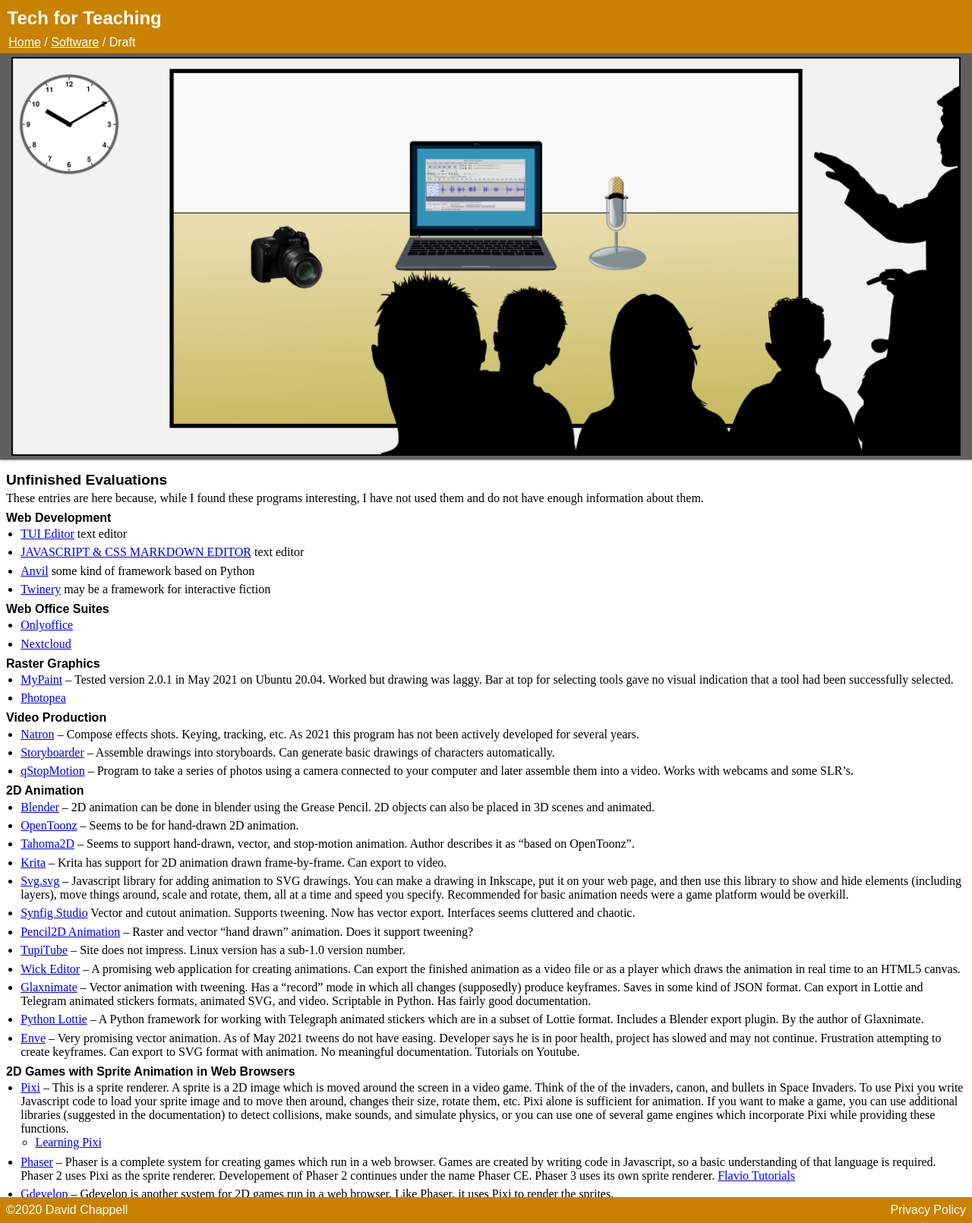
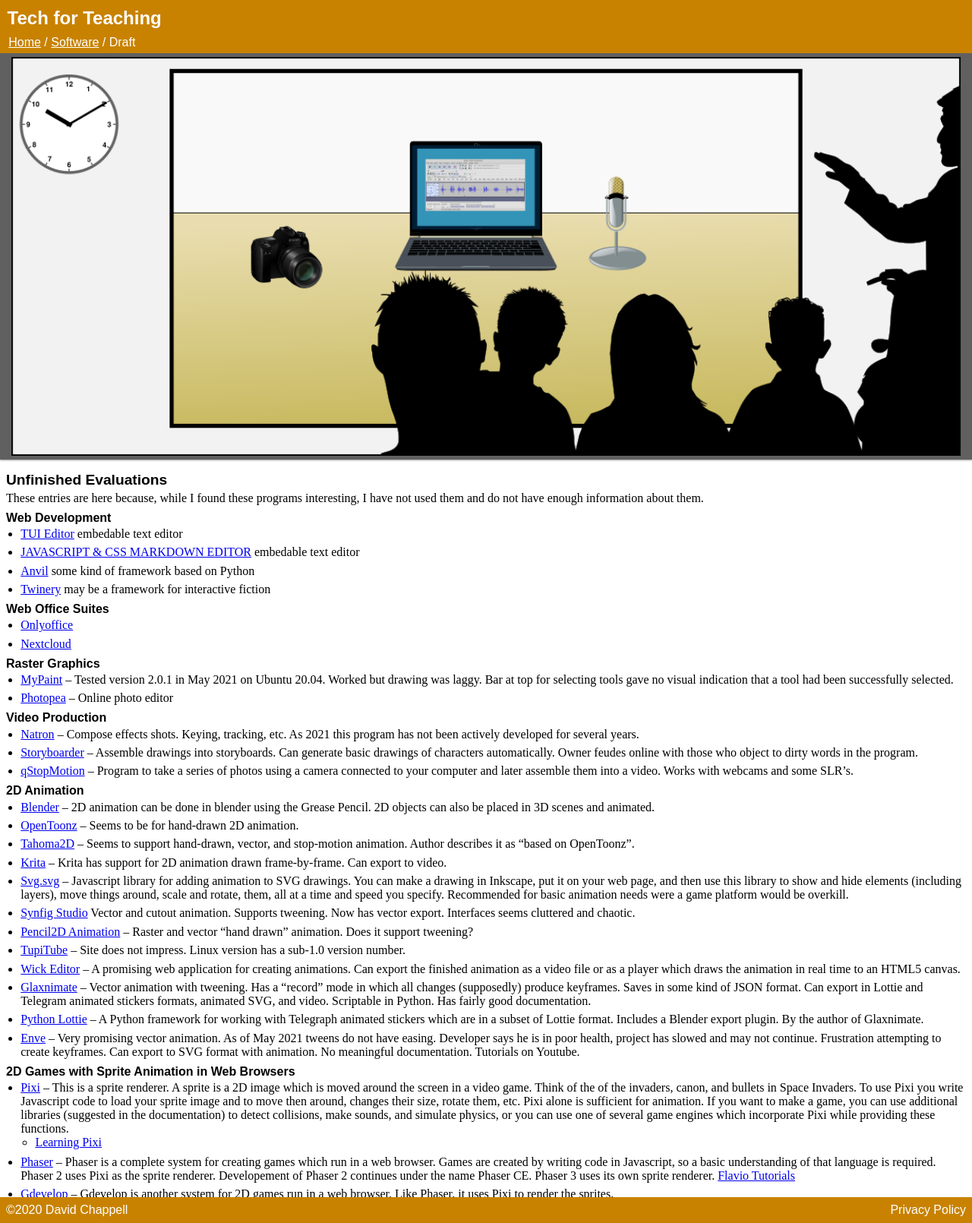
Before and after one commit to david672orford/tech-for-teaching, a Jekyll site: the page built from software/draft.md, in a window 1280 px wide. Shown: the whole page at 76% size. Built offline with Jekyll 4.4.1, drawn with Linux system fonts in a browser that asks for light colours; our own code applies the rules of GitHub Pages for plain Markdown files.

Commit message:
added a few notes

```diff
--- a/software/draft.md
+++ b/software/draft.md
@@ -4,8 +4,8 @@ These entries are here because, while I found these programs interesting,
 I have not used them and do not have enough information about them.
 
 ### Web Development
-* [TUI Editor](https://github.com/nhn/tui.editor) text editor
-* [JAVASCRIPT & CSS MARKDOWN EDITOR](https://www.cssscript.com/tag/markdown-editor/) text editor
+* [TUI Editor](https://github.com/nhn/tui.editor) embedable text editor
+* [JAVASCRIPT & CSS MARKDOWN EDITOR](https://www.cssscript.com/tag/markdown-editor/) embedable text editor
 * [Anvil](https://anvil.works/) some kind of framework based on Python
 * [Twinery](https://twinery.org/) may be a framework for interactive fiction
 
@@ -17,7 +17,7 @@ I have not used them and do not have enough information about them.
 * [MyPaint](http://mypaint.org/) -- Tested version 2.0.1 in May 2021 on Ubuntu 20.04. Worked but drawing
   was laggy. Bar at top for selecting tools gave no visual indication that a tool had been
   successfully selected.
-* [Photopea](https://www.photopea.com/)
+* [Photopea](https://www.photopea.com/) -- Online photo editor
 
 ### Video Production
 * [Natron](https://natrongithub.github.io/) --
@@ -26,6 +26,7 @@ I have not used them and do not have enough information about them.
 * [Storyboarder](https://wonderunit.com/storyboarder/) --
 	Assemble drawings into storyboards.
 	Can generate basic drawings of characters automatically.
+	Owner feudes online with those who object to dirty words in the program.
 * [qStopMotion](http://www.qstopmotion.org) --
 	Program to take a series of photos using a camera connected to your
 	computer and later assemble them into a video. Works with webcams
```
